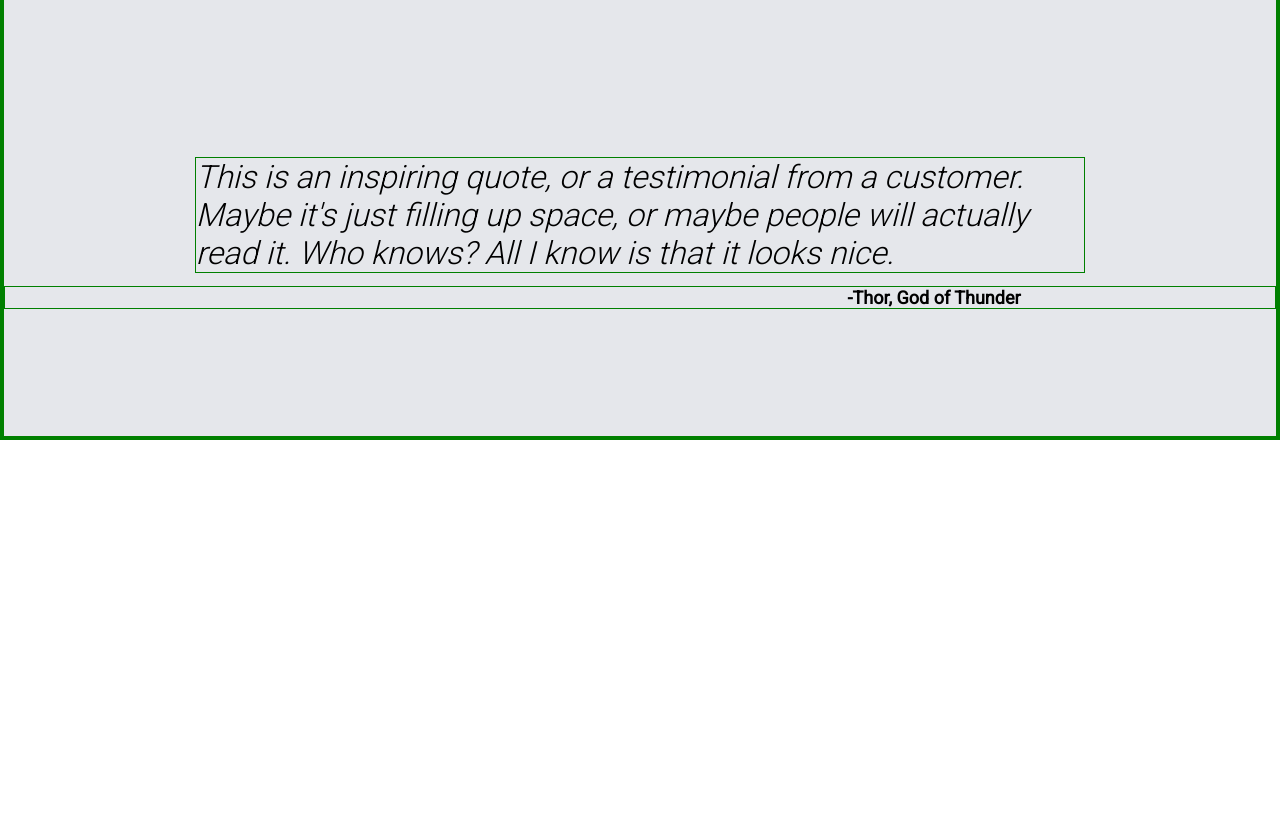
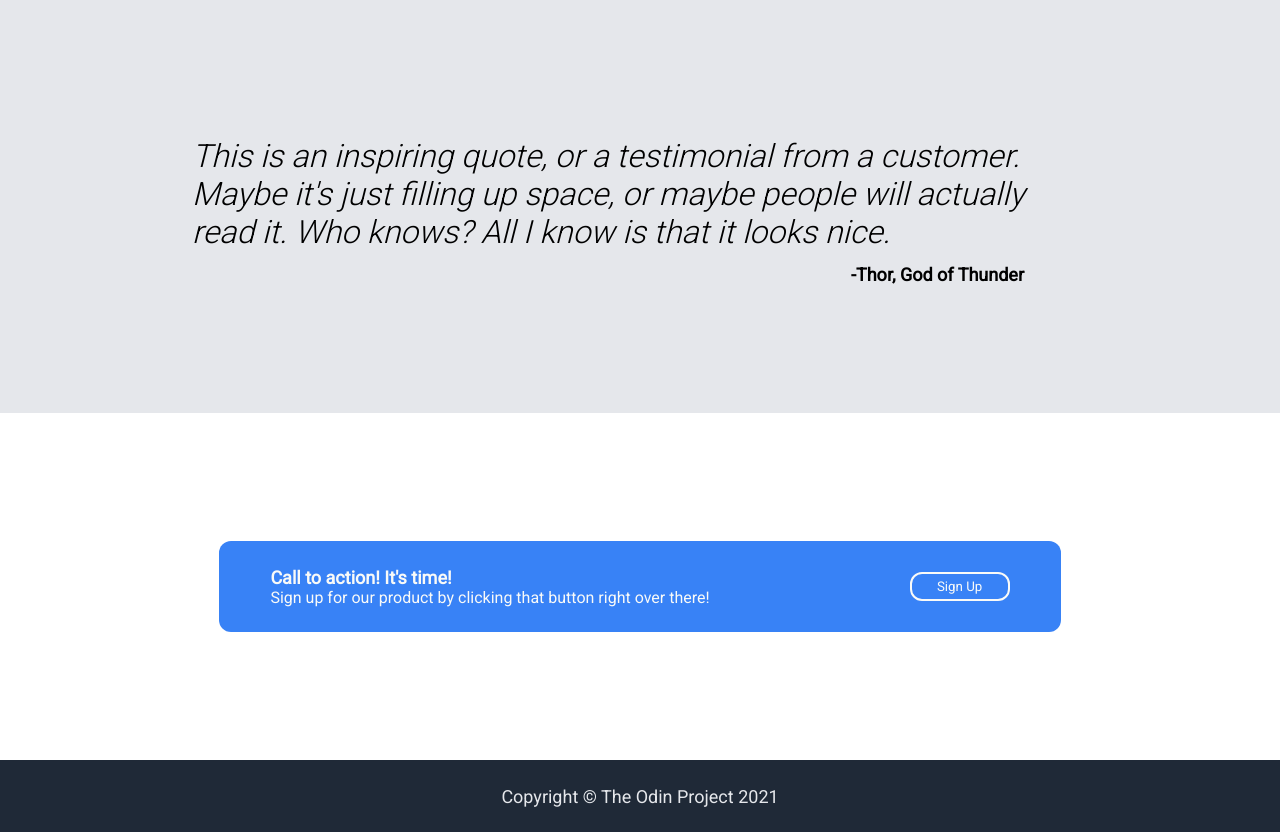
Before and after one commit to AdiP1353/OdinProjectWebsite1, a plain HTML site: page index.html in a window 1280 px wide. Shown: the part 1040-1872 px from the top of the page. Before the commit the page ends 1480 px from the top, so only its background shows below. Drawn offline with Linux system fonts and the light colour scheme.

Commit message:
Finished Website!!!!

```diff
--- a/index.html
+++ b/index.html
@@ -21,7 +21,7 @@
 
     </div>
 
-    <div class="dark-blue-bit section">
+    <div class="dark-blue-bit">
 
         <div class="image"><img src="./assets/man-on-chair.jpg" alt="Man on a chair"></div>
 
@@ -61,12 +61,33 @@
                 <p class="box-text">this is some subtext under an illustration or an image</p>
             </div>
         </div>
+</div>
 
     <div class="quotes">
 
         <h1>This is an inspiring quote, or a testimonial from a customer. Maybe it's just filling up space, or maybe people will actually read it. Who knows? All I know is that it looks nice.</h1>
         <p>-Thor, God of Thunder</p>
+</div>
+
+    <div class="cfa-container">
+    <div class="call-to-action">
+
+
+        <div class="text">
+        <h2>Call to action! It's time!</h2>
+        <p>Sign up for our product by clicking that button right over there!</p>
+        </div>
+
+        <div class="sign-up-button">
+            <button>Sign Up</button>
+        </div>
+
     </div>
+</div>
+
+    <div class="footer">
+
+        <p>Copyright © The Odin Project 2021</p>
 
     </div>
 </body>
--- a/style.css
+++ b/style.css
@@ -2,15 +2,10 @@
     box-sizing: border-box;
     margin: 0;
     padding: 0;
-    border: 1px solid green;
     font-family: "Roboto", sans-serif;
 }
 
 /*Navigation Bar Styles*/
-.section {
-
-    border: 1px solid red;
-}
 
 .header-link a {
 
@@ -198,3 +193,80 @@ display: flex;
     font-size: 18px;
     margin-bottom:  10%; ;
 }
+
+/*Call To Action*/
+.cfa-container {
+
+    display: flex;
+    justify-content: center;
+    align-items: center;
+    padding: 10% 30% 10% 30%;
+
+}
+
+.cfa-container .call-to-action {
+
+    display: flex;
+    flex-direction: row;
+    padding: 5% 10% 5% 10% ;
+    background-color: #3882f6;
+    border-radius: 12px;
+    gap: 200px;
+}
+
+.call-to-action h2 {
+
+    font-size: 18px;
+    color: #f9faf8;
+
+}
+
+.call-to-action p   {
+
+    color: #f9faf8;
+
+}
+
+.call-to-action button {
+
+    border: 2px solid #f9faf8;
+    background-color: #3882f6;
+    color: #f9faf8;
+    border-radius: 12px;
+    width: 100px;
+    height: max-content;
+    padding: 5px 20px 5px 20px;
+
+
+}
+
+.call-to-action .text {
+
+    width: max-content;
+
+}
+
+.sign-up-button {
+
+    display: flex;
+    flex-direction: column;
+    justify-content: center;
+}
+
+/*Footer*/
+.footer {
+
+    display: flex;
+    justify-content: center;
+    align-items: center;
+    background-color: #1f2937;
+}
+
+.footer p {
+
+    color: #e5e7eb;
+    font-size: 18px;
+    margin-top: 2%;
+    margin-bottom: 2%;
+
+}
```
